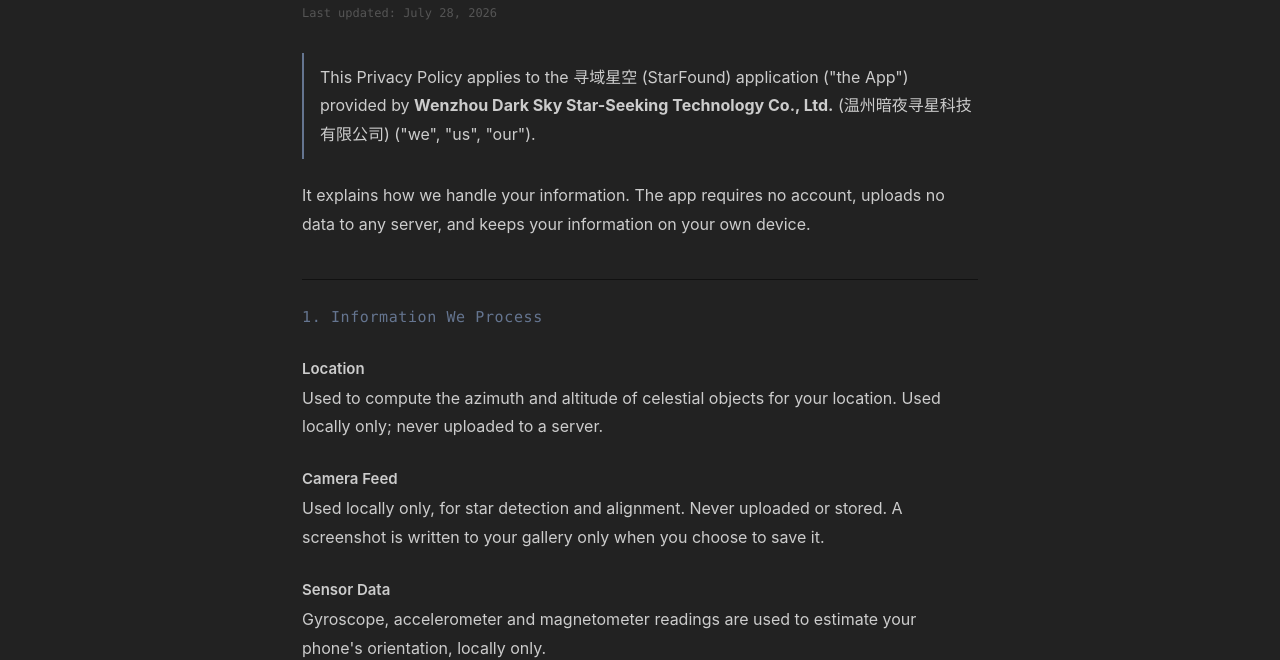
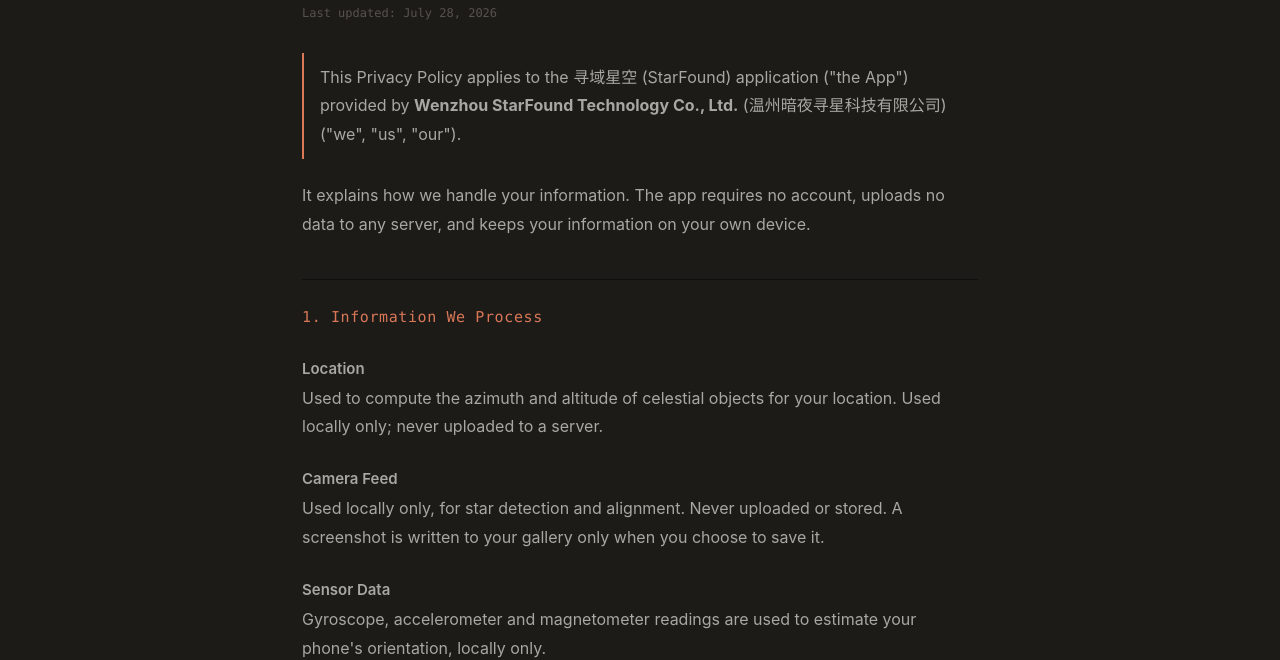
Before and after one commit to visualobservation/starfound, a plain HTML site: page privacy.html in a window 1280 px wide. Shown: the part 147-807 px from the top of the page. Drawn offline with Linux system fonts and the light colour scheme.

Commit message:
Update company name in privacy policy

```diff
--- a/privacy.html
+++ b/privacy.html
@@ -4,11 +4,11 @@
 <meta charset="utf-8">
 <meta name="viewport" content="width=device-width, initial-scale=1">
 <title>Privacy Policy — StarFound</title>
-<meta name="description" content="Privacy Policy for StarFound (寻域星空), a telescope star-finding app by Wenzhou Dark Sky Star-Seeking Technology Co., Ltd.">
+<meta name="description" content="Privacy Policy for StarFound (寻域星空), a telescope star-finding app by Wenzhou StarFound Technology Co., Ltd.">
 <style>
   :root{
-    --bg:#222222; --bar:#070707; --line:#111111;
-    --accent:#657590; --text:#CCCCCC; --muted:#777777; --dim:#555555;
+    --bg:#1C1B18; --bar:#070707; --line:#0F0F0F;
+    --accent:#D97757; --text:#A8A7A1; --muted:#7A756E; --dim:#57534D;
   }
   *{box-sizing:border-box}
   html{-webkit-text-size-adjust:100%}
@@ -69,7 +69,7 @@
   <h1>Privacy Policy</h1>
   <p class="updated">Last updated: July 28, 2026</p>
 
-  <p class="entity">This Privacy Policy applies to the 寻域星空 (StarFound) application ("the App") provided by <strong>Wenzhou Dark Sky Star-Seeking Technology Co., Ltd.</strong> (温州暗夜寻星科技有限公司) ("we", "us", "our").</p>
+  <p class="entity">This Privacy Policy applies to the 寻域星空 (StarFound) application ("the App") provided by <strong>Wenzhou StarFound Technology Co., Ltd.</strong> (温州暗夜寻星科技有限公司) ("we", "us", "our").</p>
 
   <p>It explains how we handle your information. The app requires no account, uploads no data to any server, and keeps your information on your own device.</p>
 
@@ -113,7 +113,7 @@
 </main>
 
 <footer>
-  © 2026 Wenzhou Dark Sky Star-Seeking Technology Co., Ltd.<br>
+  © 2026 Wenzhou StarFound Technology Co., Ltd.<br>
   <a href="./terms.html">Terms of Service</a>
 </footer>
 
```
